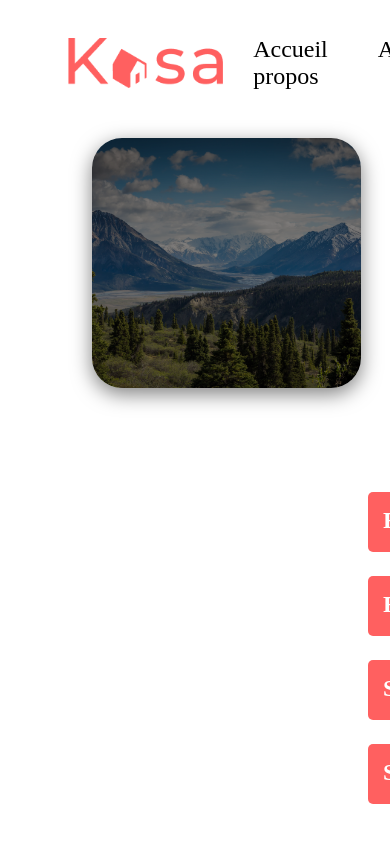
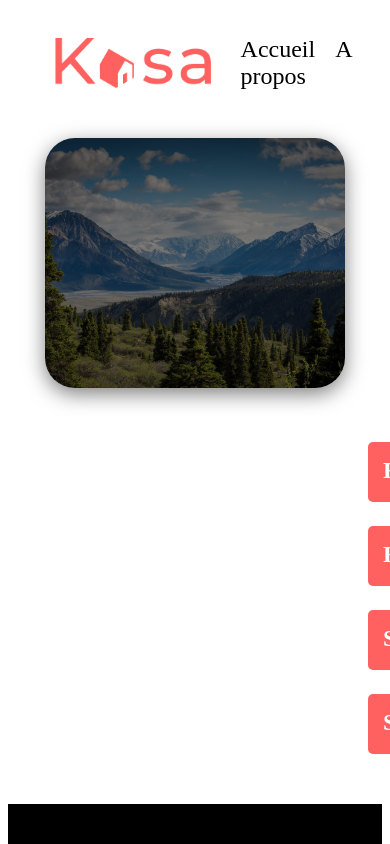
Before and after one commit to DelphineSalmon/Kasa, a React (Create React App) app: page /About in a window 390 px wide. Shown: the top 844 px of the page. Built offline with nearby package versions, Linux system fonts and the light colour scheme.

Commit message:
add responsive mixin

```diff
--- a/src/Components/Banner/banner.scss
+++ b/src/Components/Banner/banner.scss
@@ -1,12 +1,10 @@
+@import '../../Scss/mixin.scss';
+
 $shadow-banner: rgba(0, 0, 0, 0.5);
 
 .banner {
     display: flex;
     justify-content: center;
-    @media screen and (max-width: 767px) {
-        width: 90%;
-        padding-left: 50px;
-    }
 
     .bannerimage {
         height: 250px;
@@ -16,6 +14,8 @@ $shadow-banner: rgba(0, 0, 0, 0.5);
         filter: brightness(0.5);
         margin-bottom: 80px;
         box-shadow: 0px 6px 20px $shadow-banner;
+        @include media-max(768px) {
+            margin-bottom: 30px;
         }
     }
     .bannertitle {
@@ -26,7 +26,11 @@ $shadow-banner: rgba(0, 0, 0, 0.5);
         font-family: 'Montserrat';
         text-shadow: 1px 1px 0 #000, -1px 1px 0 #000, -1px -1px 0 #000,
             1px -1px 0 #000;
-    @media screen and (max-width: 767px) {
-        font-size: 24px;
+        @include media-max(768px) {
+            width: 80%;
+            padding-top: 35px;
+            padding-left: 45px;
+            overflow-wrap: break-word;
         }
     }
+}
--- a/src/Components/Cards/card.scss
+++ b/src/Components/Cards/card.scss
@@ -1,3 +1,4 @@
+@import '../../Scss/mixin.scss';
 .card {
     .cardlink::before {
         content: '';
@@ -22,7 +23,7 @@
         padding-top: 270px;
         padding-left: 10px;
     }
-}
+
     .card__imgcard {
         display: block;
         width: 340px;
@@ -30,3 +31,7 @@
         object-fit: cover;
         border-radius: 10px;
     }
+    @include media-max(768px) {
+        width: 80%;
+    }
+}
--- a/src/Components/Displayer/displayer.scss
+++ b/src/Components/Displayer/displayer.scss
@@ -60,11 +60,11 @@ $font-display: 'Montserrat';
         transform: translateY(0);
     }
 
-    99.999% {
+    100% {
         opacity: 0;
         transform: translateY(-50px);
-    }
-    100% {
-        display: none;
+        height: 0;
+        padding: 0;
+        margin: 0;
     }
 }
--- a/src/Layout/Header/header.scss
+++ b/src/Layout/Header/header.scss
@@ -5,16 +5,21 @@ $font-display: 'Montserrat';
     justify-content: space-between;
     align-items: center;
     margin-bottom: 20px;
+    width: 80%;
+    margin-left: auto;
+    margin-right: auto;
 
     .navbar__link {
-        padding-right: 50px;
+        padding-right: 20px;
         text-decoration: none;
         font-size: 24px;
         color: black;
         font-family: $font-display;
-    }
-    .navbarlink {
-        padding-top: 0px;
+
+        .navbarlink {
+            padding-top: 0px;
+            gap: 10px;
+        }
     }
 
     .selected {
@@ -31,5 +36,5 @@ $font-display: 'Montserrat';
 .navlogo {
     height: 50px;
     padding: 30px;
-    padding-left: 60px;
+    padding-left: 10px;
 }
--- a/src/Pages/Home/home.scss
+++ b/src/Pages/Home/home.scss
@@ -1,3 +1,5 @@
+@import '../../Scss/mixin.scss';
+
 .containercards {
     background-color: #f6f6f6;
     border-radius: 40px;
@@ -7,12 +9,22 @@
     padding: 30px;
     margin-left: 200px;
     @media screen and (max-width: 767px) {
+        padding-top: 10px;
+        margin-left: 75px;
+        width: 70%;
+        background-color: transparent;
+    }
+}
+
+.cards {
+    display: grid;
+    grid-template-columns: repeat(3, 1fr);
+    gap: 50px;
+    @media screen and (max-width: 767px) {
         display: flex;
         flex-direction: column;
     }
-    .cards {
-        display: grid;
-        grid-template-columns: repeat(3, 1fr);
-        gap: 50px;
-    }
 }
+.nowrap {
+    white-space: nowrap;
+}
--- a/src/Pages/Home/index.jsx
+++ b/src/Pages/Home/index.jsx
@@ -5,12 +5,18 @@ import Card from '../../Components/Cards'
 import { getLodgeList } from '../../Datas/lodgeList'
 
 function Home() {
+    const title = (
+        <>
+            <span className="nowrap">Chez vous,</span>
+            <span className="nowrap"> partout et ailleurs</span>
+        </>
+    )
     return (
-        <div>
+        <>
             <BannerTemplate
                 src={Cliff}
                 alt={'Photographie de falaise'}
-                title={'Chez vous, partout et ailleurs'}
+                title={title}
             />
             <div className="containercards">
                 <div className="cards">
@@ -19,7 +25,7 @@ function Home() {
                     ))}
                 </div>
             </div>
-        </div>
+        </>
     )
 }
 
--- /dev/null
+++ b/src/Scss/mixin.scss
@@ -0,0 +1,5 @@
+@mixin media-max($max-width) {
+    @media screen and (max-width: $max-width) {
+        @content;
+    }
+}
```
Lines whose indentation alone changed are shown as unchanged.
